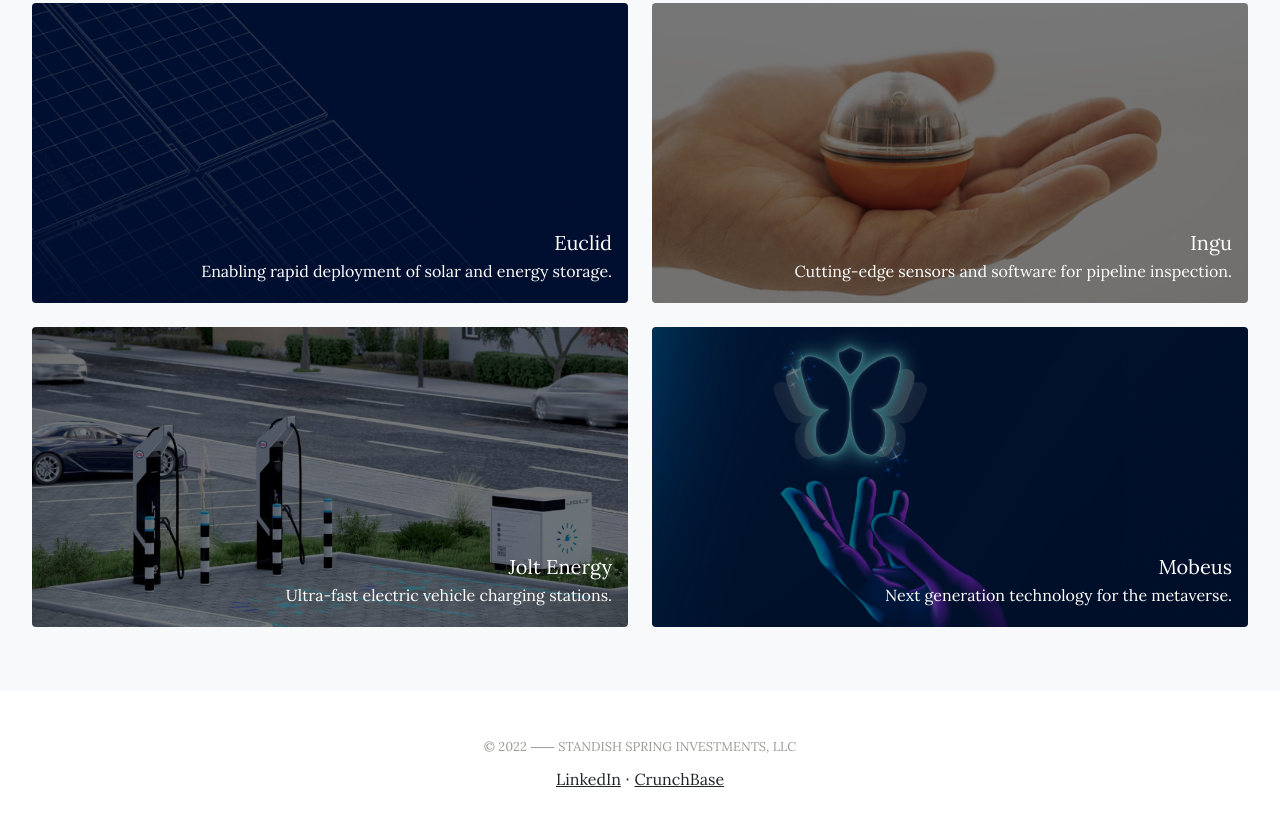
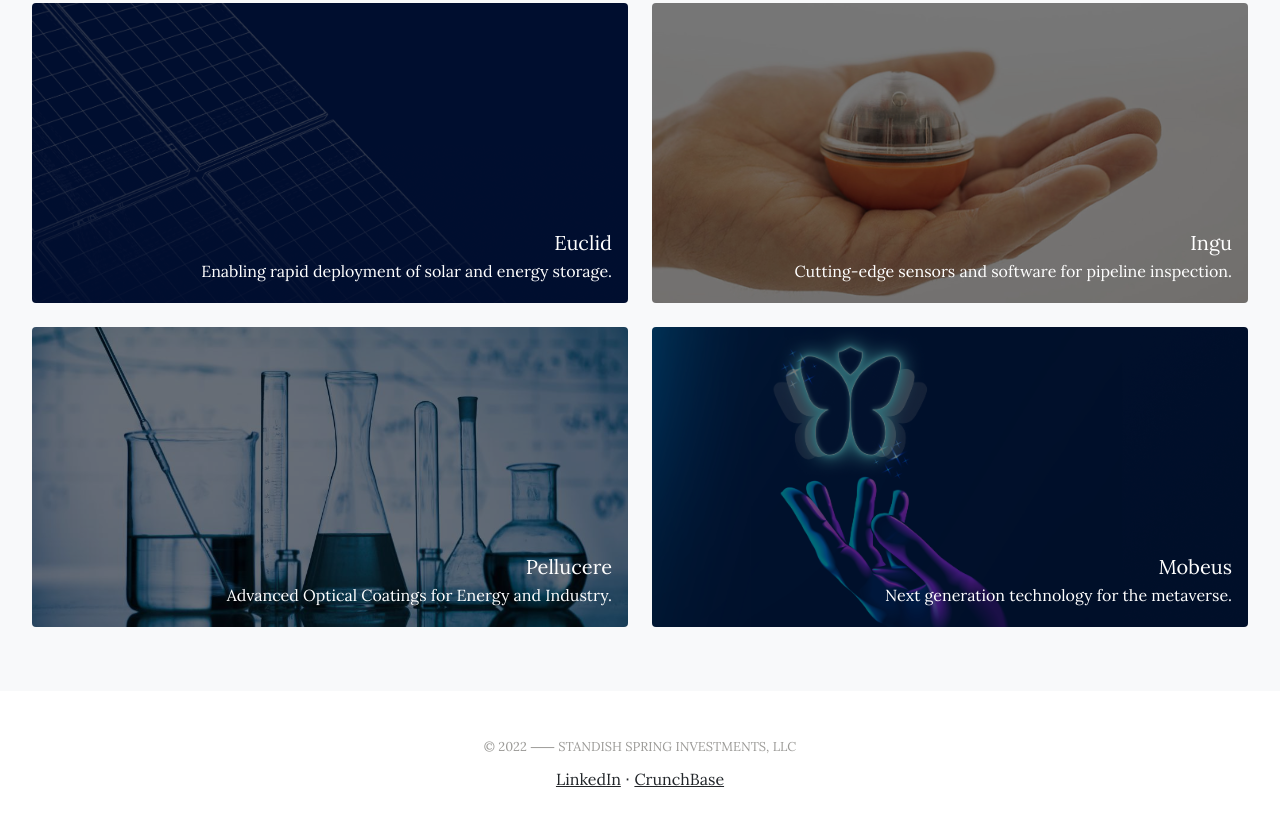
Before and after one commit to brianbolze/standish-spring-investments, a plain HTML site: page index.html in a window 1280 px wide. Shown: the part 1263-2088 px from the top of the page. Drawn offline with Linux system fonts and the light colour scheme.

Commit message:
Swapped out jolt energy for pellucere

```diff
--- a/index.html
+++ b/index.html
@@ -99,12 +99,18 @@
                         </div>
                     </a>
                 </div><div class="portfolio-item">
-                    <a href="https://jolt.energy" target="_blank">
+                    <a href="https://www.pellucere.com" target="_blank">
+                        <div class="portfolio-img" style="background-image: url(assets/images/pellucere.jpeg);">
+                            <h5>Pellucere</h5>
+                            <p>Advanced Optical Coatings for Energy and Industry.</p>
+                        </div>
+                    </a>
+                    <!-- <a href="https://jolt.energy" target="_blank">
                         <div class="portfolio-img" style="background-image: url(assets/images/jolt.jpg);">
                             <h5>Jolt Energy</h5>
                             <p>Ultra-fast electric vehicle charging stations.</p>
                         </div>
-                    </a>
+                    </a> -->
                 </div><div class="portfolio-item">
                     <a href="https://mobeus.com/" target="_blank">
                         <div class="portfolio-img" style="background-image: url(assets/images/mobeus.png);">
```
Also changed, not shown: assets/images/pellucere.jpeg (added).
